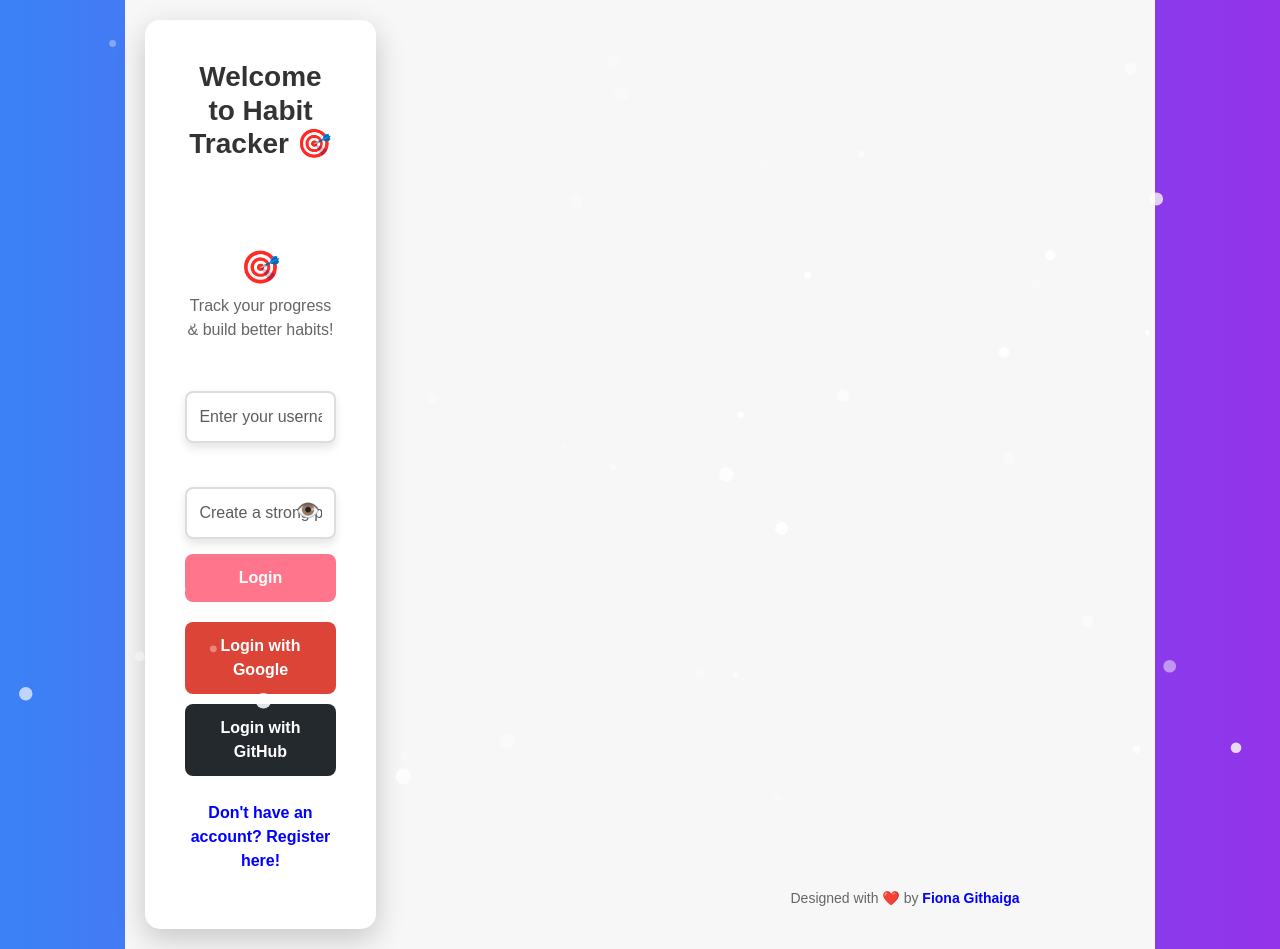
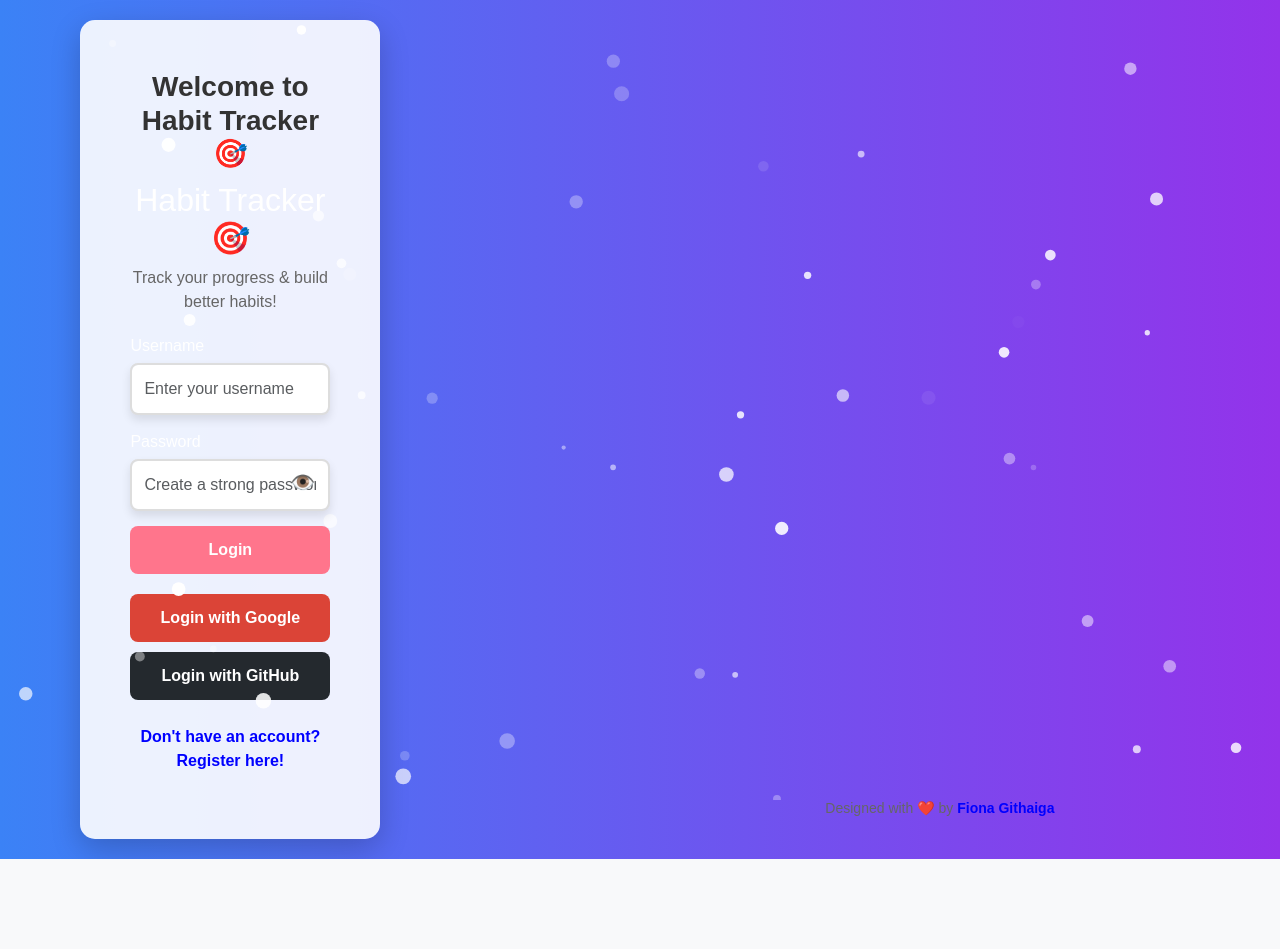
Before and after one commit to FionaG26/habit-tracker, a Vue app in the folder habit-tracker-vue/: page / in a window 1280 px wide. After the commit the page ends 859 px from the top, so only its background shows below. Built offline with nearby package versions, Linux system fonts and the light colour scheme.

Commit message:
Update Auth.vue

```diff
--- a/habit-tracker-vue/src/components/Auth.vue
+++ b/habit-tracker-vue/src/components/Auth.vue
@@ -120,16 +120,17 @@ export default {
   justify-content: center;
   align-items: center;
   min-height: 100vh;
-  background: #f7f7f7;
+  background: transparent; /* Removed background color */
   padding: 20px;
 }
 
 .auth-card {
-  background: white;
-  padding: 40px;
+  background: rgba(255, 255, 255, 0.9); /* Slight transparency for a modern look */
+  padding: 50px;
   border-radius: 15px;
   box-shadow: 0px 10px 30px rgba(0, 0, 0, 0.2);
-  width: 420px; /* Increased the size */
+  width: 550px; /* Made wider */
+  max-width: 90%;
   text-align: center;
   transition: transform 0.3s ease-in-out;
 }
```
